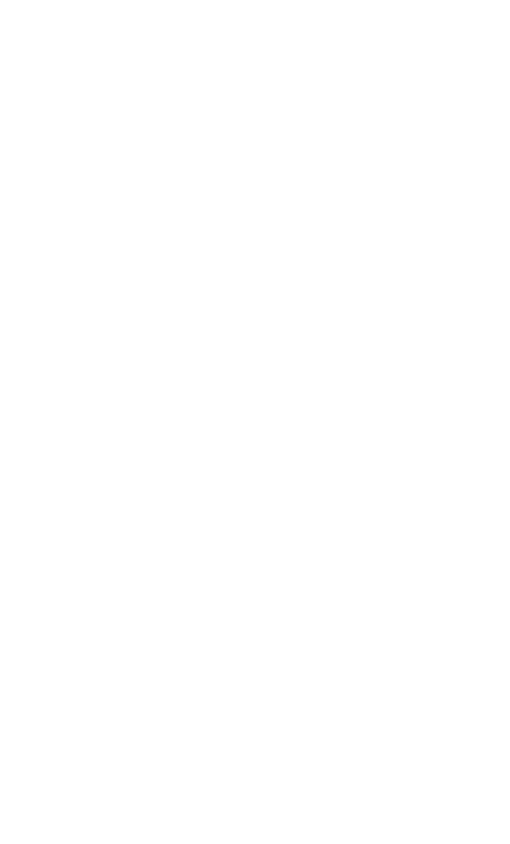
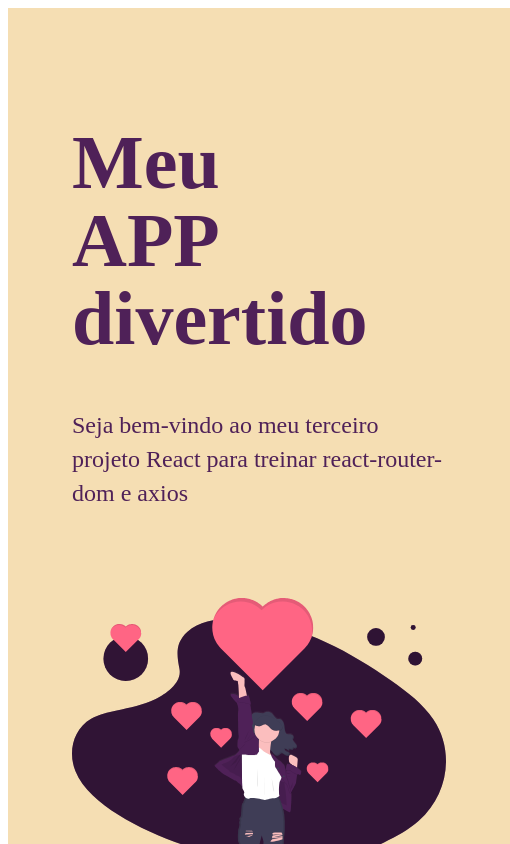
Before and after one commit to andrezasantana/app-divertido-reprograma, a React (Create React App) app: page / in a window 390 px wide. Shown: the top 844 px of the page, 510 px wide, since content can reach past the window. Built offline with nearby package versions, Linux system fonts and the light colour scheme.

Commit message:
cria componente Banner

```diff
--- a/src/App.js
+++ b/src/App.js
@@ -1,8 +1,10 @@
 import React from "react";
+import Banner from "./components/banner";
 
 function App() {
   return (
     <>
+      <Banner />
     </>
   );
 }
--- a/src/components/banner/index.js
+++ b/src/components/banner/index.js
@@ -0,0 +1,17 @@
+import React from "react";
+import Img from "../../assets/imagem.svg"
+import "./style.css"
+
+const Banner = () => {
+    return (
+        <div className='main'>
+            <div>
+                <h1>Meu APP divertido</h1>
+                <p>Seja bem-vindo ao meu terceiro projeto React para treinar react-router-dom e axios</p>
+            </div>
+            <img src={Img} alt='Ilustração de uma mulher com varios corações em volta' />
+        </div>
+    )
+}
+
+export default Banner;
--- a/src/components/banner/style.css
+++ b/src/components/banner/style.css
@@ -0,0 +1,62 @@
+.main {
+    padding:4rem;
+    display: flex;
+    justify-content: space-between;
+    align-items: center;
+    width: 100%;
+	height: 100%;
+    background-color: wheat;
+}
+
+.main h1 {
+    font-size: 76px;
+	font-weight: 900;
+	line-height: 78px;
+    color: #4f2158;
+	width:90px;
+}
+
+.main img {
+    width: 40%;
+	max-width: 1100px;
+	height: 100%;
+	max-height: 680px;
+}
+
+@media (max-width:768px) {
+    .main {
+		padding: 4rem;
+		display: flex;
+		flex-direction:column;
+		justify-content: space-evenly;
+		align-items: center;
+		width: 100%;
+		height: 100%;
+		background-color: wheat;
+	}
+
+	.main h1 {
+    font-size: 76px;
+	font-weight: 900;
+	line-height: 78px;
+    color: #4f2158;
+	width:90px;
+	}
+
+	.main p {
+		margin-top: 20px;
+		font-size: 24px;
+		line-height: 34px;
+		color: #4f2158;
+
+	}
+
+	.main img {
+		margin-top: 4rem;
+		width: 100%;
+		max-width: 1100px;
+		height: 100%;
+		max-height: 680px;
+		align-items: center;
+	}
+}
```
Also changed, not shown: src/assets/imagem.svg (added).
